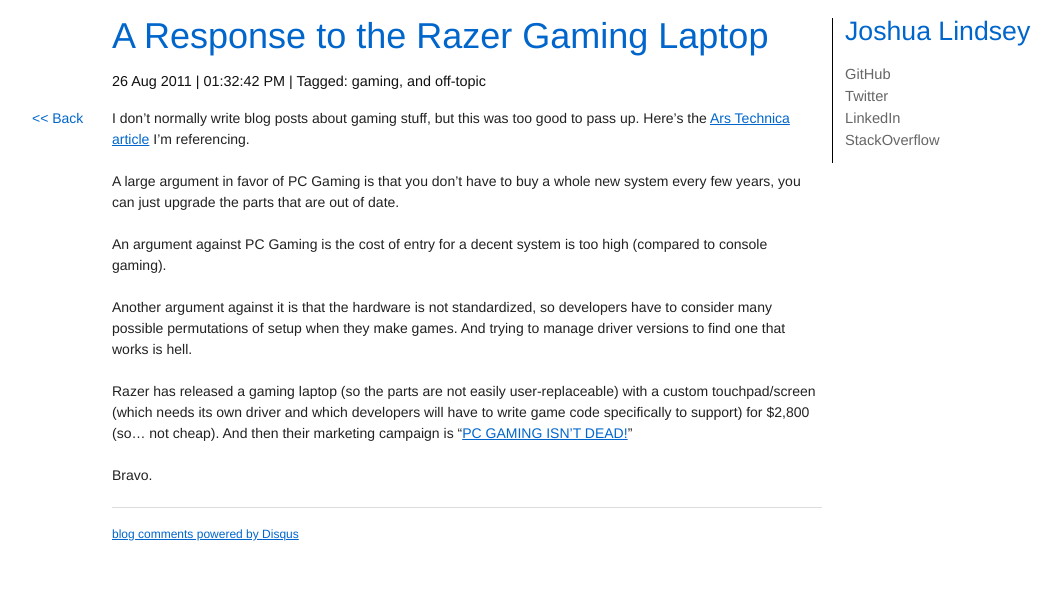
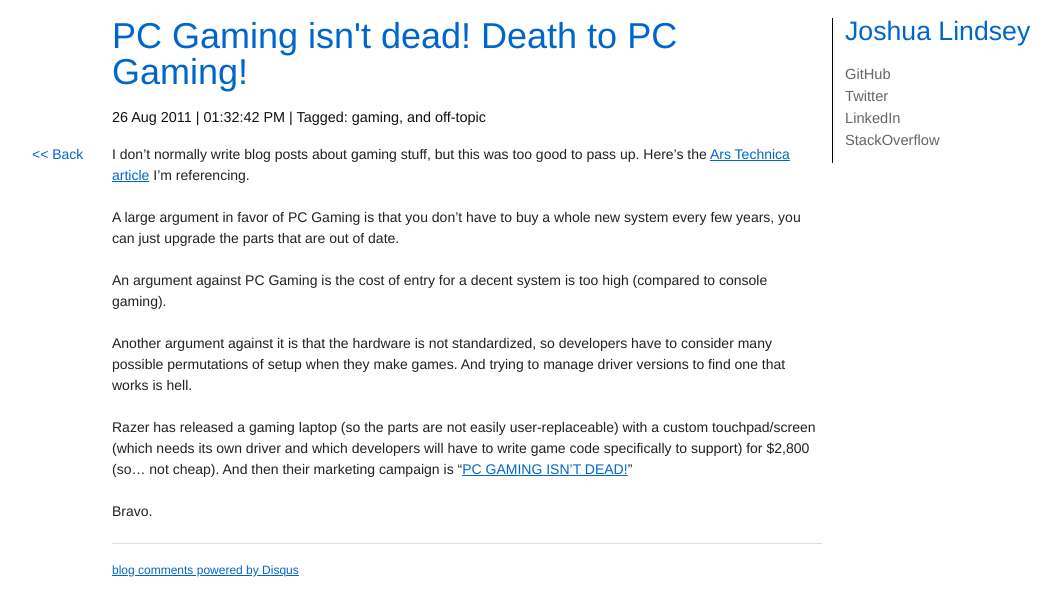
Before and after one commit to jlindsey/blog, a Jekyll site: the page built from _posts/2011-08-26-pc-gaming-isnt-dead-death-to-pc-gaming.markdown, in a window 1280 px wide. Shown: the top 616 px of the page, without its empty margins (53-1114 px from the left). Built offline with Jekyll 4.4.1, drawn with Linux system fonts in a browser that asks for light colours; Markdown is read by kramdown in place of the engine named in the settings; comment, search, counter and statistics services are not loaded.

Commit message:
Rename post. Soooo witty!

```diff
--- a/_posts/2011-08-26-a-response-to-the-razer-gaming-laptop.markdown
+++ b/_posts/2011-08-26-pc-gaming-isnt-dead-death-to-pc-gaming.markdown
@@ -2,7 +2,7 @@
 layout: post
 date: 2011-08-26
 time: 01:32:42 PM
-title: A Response to the Razer Gaming Laptop
+title: PC Gaming isn't dead! Death to PC Gaming!
 tags: gaming, off-topic
 ---
 
```
